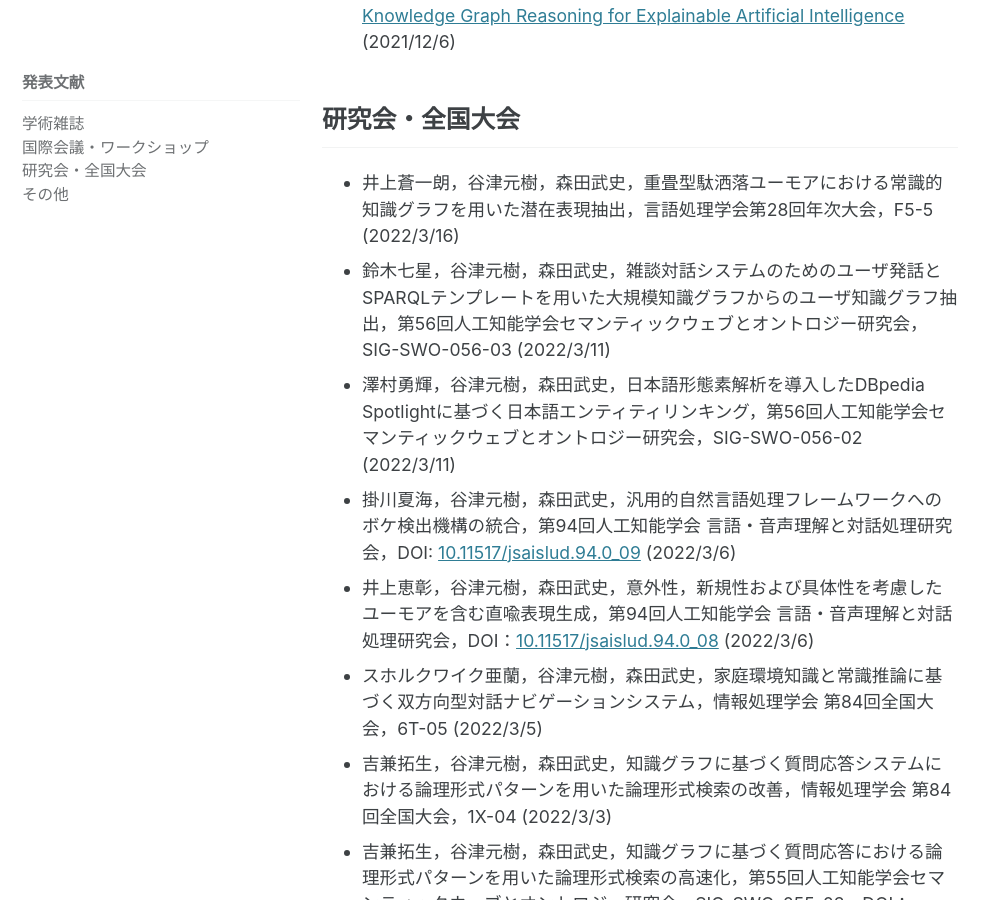
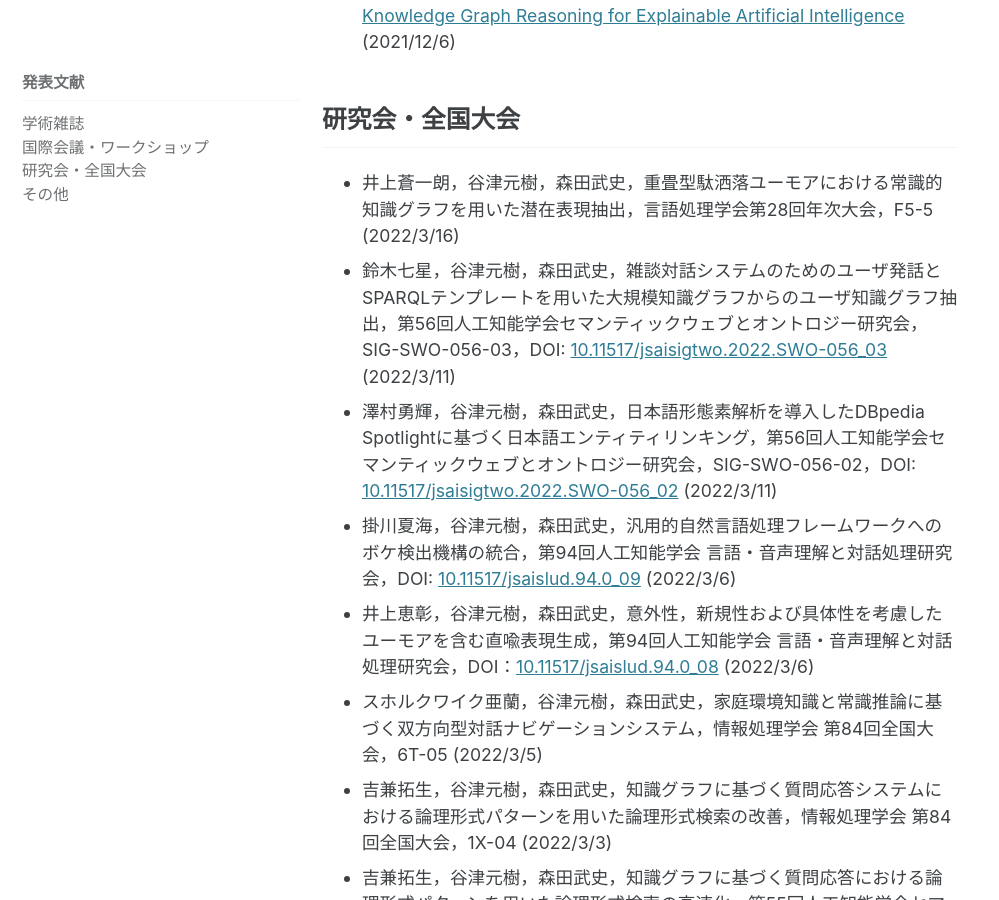
Before and after one commit to ke-lab-it-agu/ke-lab-it-agu.github.io, a Jekyll site: the page built from publications.md, in a window 1280 px wide and 900 px high, scrolled down 834 px. Shown: the whole window, without its empty margins (0-999 px from the left). Built offline with Jekyll 4.4.1, drawn with Linux system fonts in a browser that asks for light colours; cached includes are drawn as plain includes.

Commit message:
update publications

```diff
--- a/publications.md
+++ b/publications.md
@@ -17,8 +17,8 @@ sidebar:
 
 ## 研究会・全国大会
 * 井上蒼一朗，谷津元樹，森田武史，重畳型駄洒落ユーモアにおける常識的知識グラフを用いた潜在表現抽出，言語処理学会第28回年次大会，F5-5 (2022/3/16)
-* 鈴木七星，谷津元樹，森田武史，雑談対話システムのためのユーザ発話とSPARQLテンプレートを用いた大規模知識グラフからのユーザ知識グラフ抽出，第56回人工知能学会セマンティックウェブとオントロジー研究会，SIG-SWO-056-03 (2022/3/11)
-* 澤村勇輝，谷津元樹，森田武史，日本語形態素解析を導入したDBpedia Spotlightに基づく日本語エンティティリンキング，第56回人工知能学会セマンティックウェブとオントロジー研究会，SIG-SWO-056-02 (2022/3/11)
+* 鈴木七星，谷津元樹，森田武史，雑談対話システムのためのユーザ発話とSPARQLテンプレートを用いた大規模知識グラフからのユーザ知識グラフ抽出，第56回人工知能学会セマンティックウェブとオントロジー研究会，SIG-SWO-056-03，DOI: [10.11517/jsaisigtwo.2022.SWO-056_03](https://doi.org/10.11517/jsaisigtwo.2022.SWO-056_03) (2022/3/11)
+* 澤村勇輝，谷津元樹，森田武史，日本語形態素解析を導入したDBpedia Spotlightに基づく日本語エンティティリンキング，第56回人工知能学会セマンティックウェブとオントロジー研究会，SIG-SWO-056-02，DOI: [10.11517/jsaisigtwo.2022.SWO-056_02](https://doi.org/10.11517/jsaisigtwo.2022.SWO-056_02) (2022/3/11)
 * 掛川夏海，谷津元樹，森田武史，汎用的自然言語処理フレームワークへのボケ検出機構の統合，第94回人工知能学会 言語・音声理解と対話処理研究会，DOI: [10.11517/jsaislud.94.0_09](https://doi.org/10.11517/jsaislud.94.0_09) (2022/3/6)
 * 井上恵彰，谷津元樹，森田武史，意外性，新規性および具体性を考慮したユーモアを含む直喩表現生成，第94回人工知能学会 言語・音声理解と対話処理研究会，DOI：[10.11517/jsaislud.94.0_08](https://doi.org/10.11517/jsaislud.94.0_08) (2022/3/6)
 * スホルクワイク亜蘭，谷津元樹，森田武史，家庭環境知識と常識推論に基づく双方向型対話ナビゲーションシステム，情報処理学会 第84回全国大会，6T-05 (2022/3/5)
```
